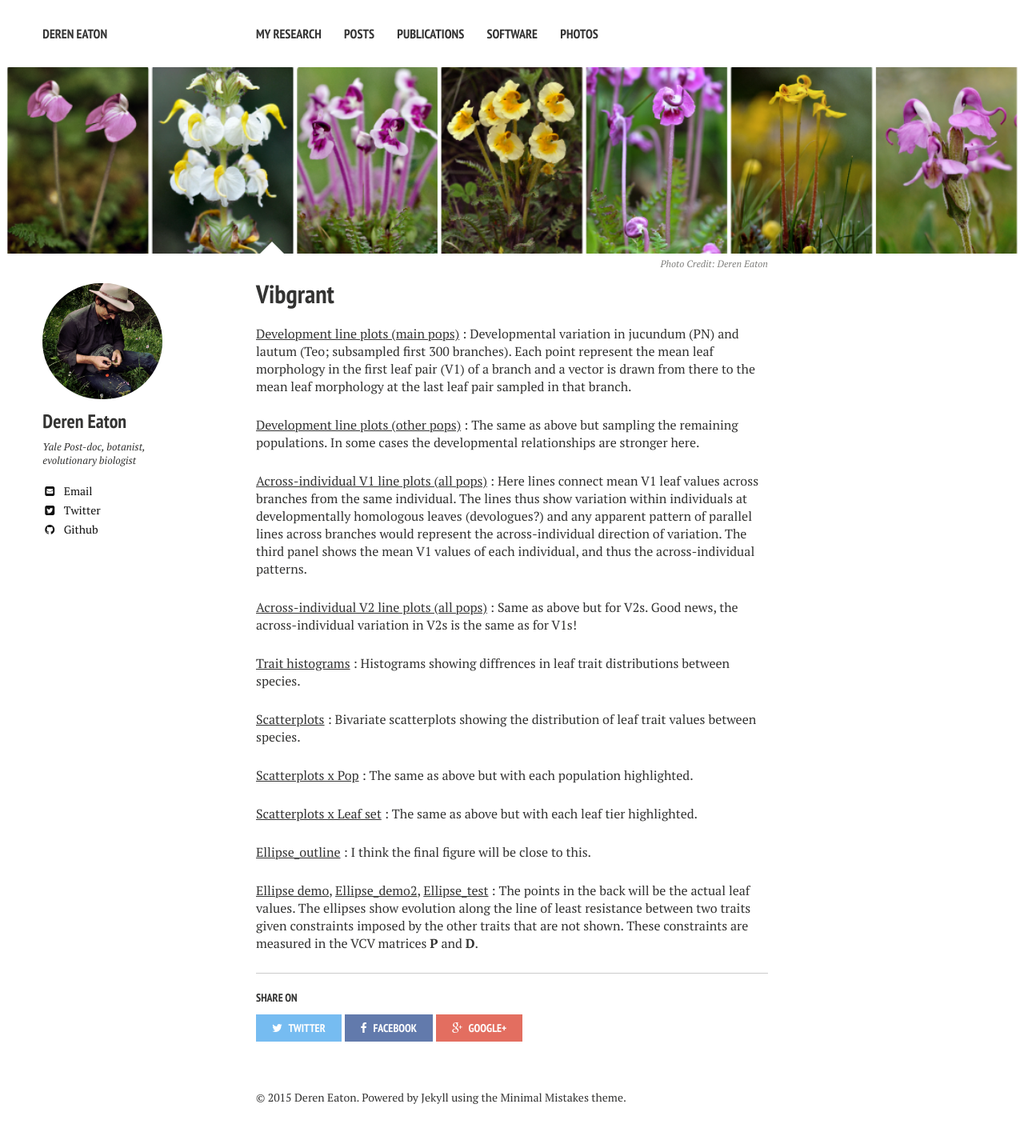
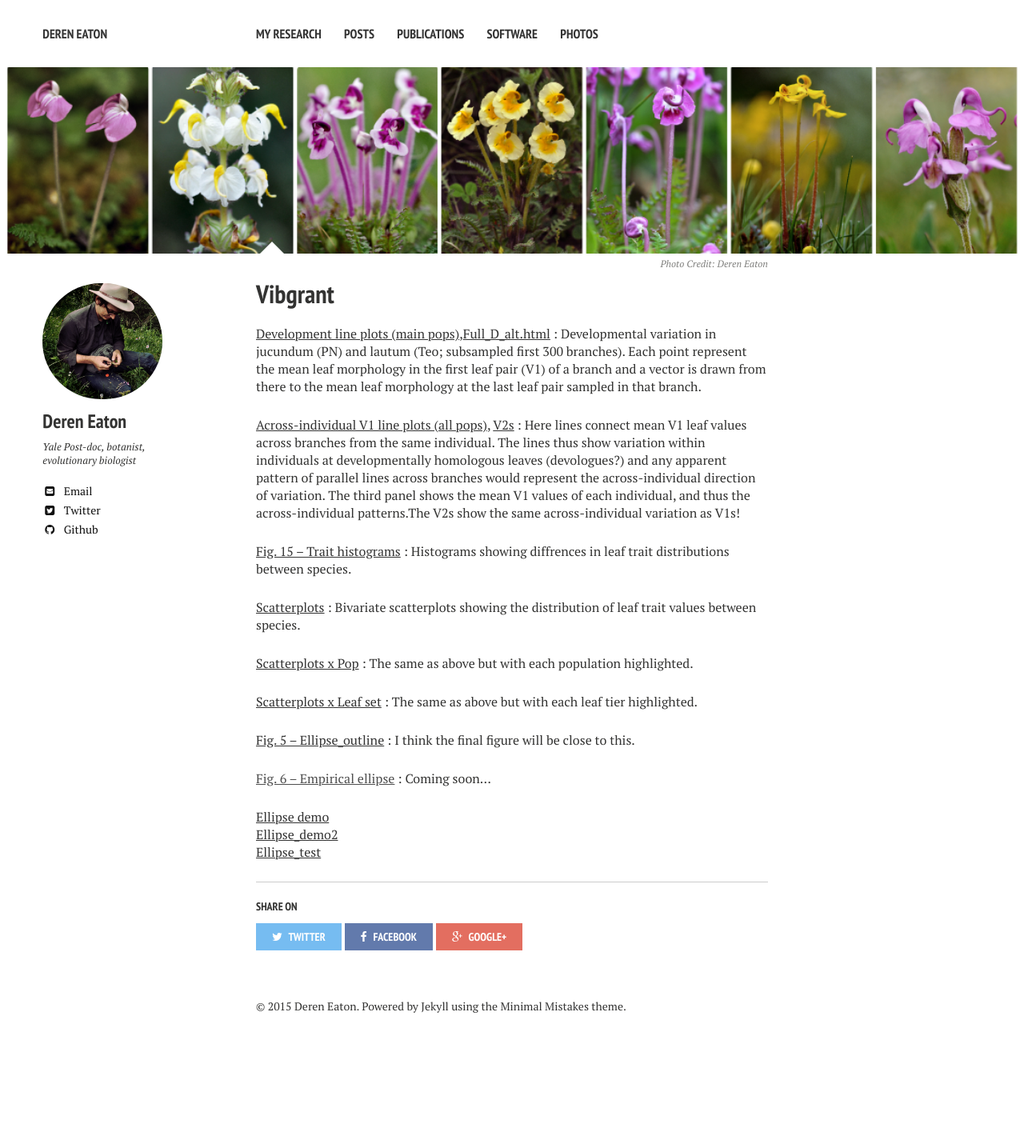
Before and after one commit to dereneaton/dereneaton.github.io, a Jekyll site: the page built from vibgrant/index.md, in a window 1280 px wide. Shown: the whole page at 80% size. Built offline with Jekyll 4.4.1, drawn with Linux system fonts in a browser that asks for light colours; nearby versions of some CDN libraries; after the commit the page ends 1316 px from its top, so only the background shows below that.

Commit message:
index up

```diff
--- a/vibgrant/index.md
+++ b/vibgrant/index.md
@@ -11,16 +11,12 @@ image:
 ---
 
 
-[Development line plots (main pops)](Full_D.html) : Developmental variation in jucundum (PN) and lautum (Teo; subsampled first 300 branches). Each point represent the mean leaf morphology in the first leaf pair (V1) of a branch and a vector is drawn from there to the mean leaf morphology at the last leaf pair sampled in that branch.
+[Development line plots (main pops)](Full_D.html),[Full_D_alt.html](other pops) : Developmental variation in jucundum (PN) and lautum (Teo; subsampled first 300 branches). Each point represent the mean leaf morphology in the first leaf pair (V1) of a branch and a vector is drawn from there to the mean leaf morphology at the last leaf pair sampled in that branch.
 
-[Development line plots (other pops)](Full_D_alt.html) : The same as above but sampling the remaining populations. In some cases the developmental relationships are stronger here.
-
-[Across-individual V1 line plots (all pops)](Full_I1.html) : Here lines connect mean V1 leaf values across branches from the same individual. The lines thus show variation within individuals at developmentally homologous leaves (devologues?) and any apparent pattern of parallel lines across branches would represent the across-individual direction of variation. The third panel shows the mean V1 values of each individual, and thus the across-individual patterns.
-
-[Across-individual V2 line plots (all pops)](Full_I2.html) : Same as above but for V2s. Good news, the across-individual variation in V2s is the same as for V1s!
+[Across-individual V1 line plots (all pops)](Full_I1.html), [V2s](Full_I2.html) : Here lines connect mean V1 leaf values across branches from the same individual. The lines thus show variation within individuals at developmentally homologous leaves (devologues?) and any apparent pattern of parallel lines across branches would represent the across-individual direction of variation. The third panel shows the mean V1 values of each individual, and thus the across-individual patterns.The V2s show the same across-individual variation as V1s!
 
 
-[Trait histograms](Full_H.html) : Histograms showing diffrences in leaf trait distributions between species.
+[Fig. 15 -- Trait histograms](Full_H.html) : Histograms showing diffrences in leaf trait distributions between species.
 
 [Scatterplots](Full_S.html) : Bivariate scatterplots showing the distribution of leaf trait values between species.
 
@@ -28,6 +24,11 @@ image:
 
 [Scatterplots x Leaf set](Full_S_tiers.html) : The same as above but with each leaf tier highlighted.
 
-[Ellipse_outline](Ellipse_outline.svg) : I think the final figure will be close to this.
+[Fig. 5 -- Ellipse_outline](Ellipse_outline.svg) : I think the final figure will be close to this.
 
-[Ellipse demo](Ellipse_demo.html), [Ellipse_demo2](Ellipse_demo2.html), [Ellipse_test](Ellipse_testing.html) : The points in the back will be the actual leaf values. The ellipses show evolution along the line of least resistance between two traits given constraints imposed by the other traits that are not shown. These constraints are measured in the VCV matrices __P__ and __D__.
+[Fig. 6 -- Empirical ellipse]() : Coming soon...
+
+
+[Ellipse demo](Ellipse_demo.html)
+[Ellipse_demo2](Ellipse_demo2.html)
+[Ellipse_test](Ellipse_testing.html)
```
